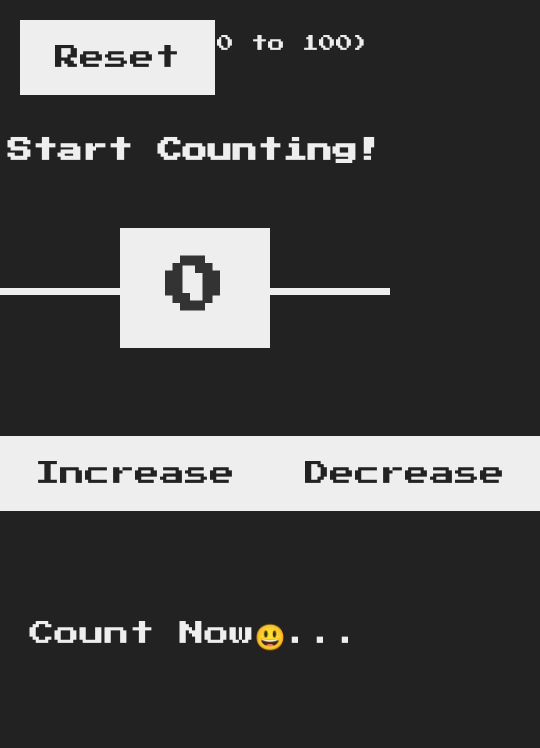
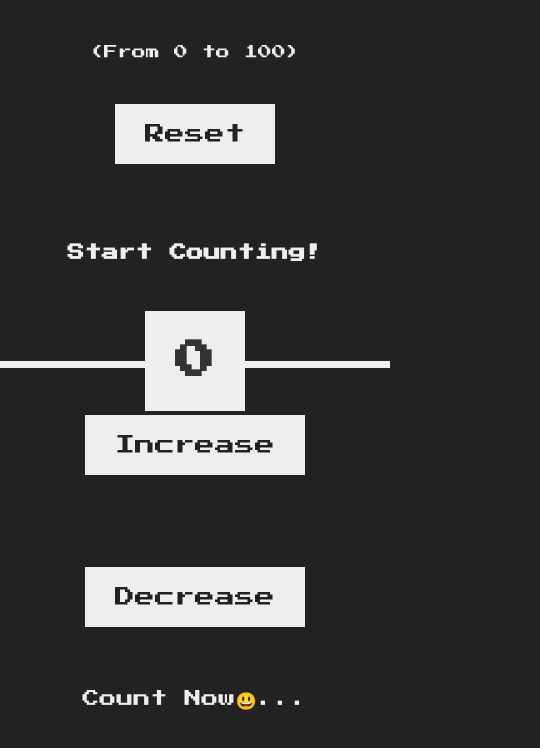
Before and after one commit to ololadeDOTdev/counter, a plain HTML site: page index.html in a window 390 px wide. Shown: the whole page, 540 px wide, since content can reach past the window. Drawn offline with Linux system fonts and the light colour scheme.

Commit message:
media queries

```diff
--- a/index.html
+++ b/index.html
@@ -2,22 +2,27 @@
 <html lang="en">
   <head>
     <meta charset="UTF-8" />
+    <meta http-equiv="X-UA-Compatible" content="IE=edge" />
     <meta name="viewport" content="width=device-width, initial-scale=1.0" />
+
     <link rel="stylesheet" href="style.css" />
+
     <title>Counter</title>
   </head>
   <body>
     <header>
       <h1>Start Counting!</h1>
-      <p class="from">(From 0 to 100)</p>
-      <button class="reset btn">Reset</button>
+      <div class="p-reset">
+        <button class="reset btn">Reset</button>
+        <p class="from">(From 0 to 100)</p>
+      </div>
       <h2 class="number counter-display">36</h2>
     </header>
 
     <main>
       <div class="changes">
+        <button class="btn counter-minus">Decrease</button>
         <button class="btn counter-plus">Increase</button>
-        <button class="btn counter-minus">Decrease</button>
       </div>
       <p class="message">Count Now😃...</p>
     </main>
--- a/script.js
+++ b/script.js
@@ -17,13 +17,14 @@ const displayMessage = function (message) {
 updateDisplay();
 
 counterPlusElem.addEventListener("click", () => {
-  if (count >= 7) {
+  if (count >= 100) {
     displayMessage("This counter counts only from 0 to 100");
     document.querySelector("body").style.backgroundColor = "#60b347";
     count = count;
   } else {
     count++;
     document.querySelector("body").style.backgroundColor = "#222";
+    displayMessage("Count Now😃...");
   }
   updateDisplay();
 });
@@ -36,6 +37,7 @@ counterMinusElem.addEventListener("click", () => {
   } else {
     count--;
     document.querySelector("body").style.backgroundColor = "#222";
+    displayMessage("Count Now😃...");
   }
   updateDisplay();
 });
--- a/style.css
+++ b/style.css
@@ -43,18 +43,20 @@ h1 {
   left: 50%;
   transform: translate(-50%, 50%);
 }
-
+.p-reset {
+  display: flex;
+  flex-direction: row;
+  justify-content: space-between;
+}
 .from {
   font-size: 1.4rem;
-  position: absolute;
-  top: 2rem;
-  right: 2rem;
+  margin-top: 2rem;
+  margin-right: 2rem;
 }
 
 .reset {
-  position: absolute;
-  top: 2rem;
-  left: 2rem;
+  margin-top: 2rem;
+  margin-left: 2rem;
 }
 
 .changes {
@@ -82,32 +84,89 @@ h1 {
   text-align: center;
 }
 
-@media (max-width: 1024px) {
-  .from {
-    font-size: 2rem;
-    margin-top: 15px;
+@media (max-width: 44em) {
+  h1 {
+    font-size: 3em;
+  }
+}
+
+@media (max-width: 32em) {
+  h1 {
+    font-size: 2.5rem;
   }
   .btn {
-    font-size: 2.5rem;
-    font-family: inherit;
-    padding: 2.5rem 3.5rem;
+    font-size: 1.5rem;
+    padding: 1.5rem 2.5rem;
+  }
+  .from {
+    margin-top: 15px;
   }
   .changes {
     margin-top: -96px;
   }
-  .message {
-    font-size: 2.5rem;
+}
+@media (max-width: 27em) {
+  header {
+    height: 40vh;
+  }
+  h1 {
+    font-size: 2.4rem;
+    margin-top: 5rem;
+  }
+  .p-reset {
+    display: flex;
+    flex-direction: column-reverse;
+    align-items: center;
+    justify-content: space-around;
+    margin-top: 3rem;
+  }
+  .from {
+    margin-bottom: 2.5rem;
+    margin-right: 0;
+  }
+  .reset {
+    margin-left: 0;
+  }
+  .changes {
+    height: 60vh;
+    color: #eee;
+    display: flex;
+    flex-direction: column;
+    align-items: center;
+    justify-content: space-around;
+    margin-top: -5rem;
+    margin-bottom: 6rem;
+  }
+  .counter-plus {
+    margin-top: -100rem;
+    margin-bottom: -4rem;
+  }
+  .counter-minus {
+    margin-bottom: 1rem;
+  }
+  .btn {
+    font-size: 2.8rem;
+    padding: 2.8rem 3.8rem;
   }
 }
-
-@media (max-width: 768px) {
-  .from {
+@media (max-width: 26em) {
+  h1 {
     font-size: 1.7rem;
   }
-}
-
-@media (max-width: 480px) {
-  h1 {
-    font-size: 2.5rem;
+  .counter-minus {
+    margin-top: -14rem;
+  }
+  .message {
+    margin-top: -23vh;
+    font-size: 1.7rem;
+  }
+  .btn {
+    font-size: 2rem;
+    padding: 2rem 3rem;
+  }
+  .number {
+    font-size: 4rem;
+    width: 10rem;
+    padding: 3rem 0rem;
   }
 }
```
